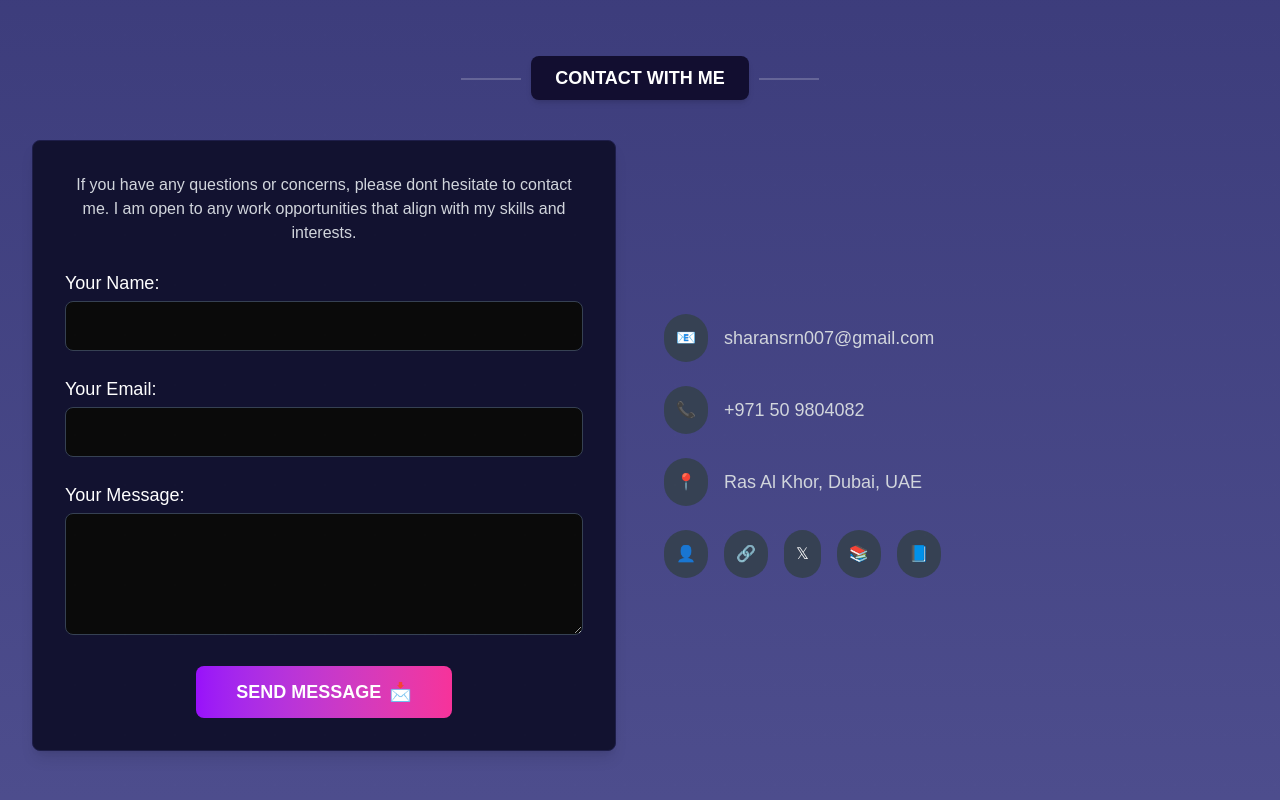
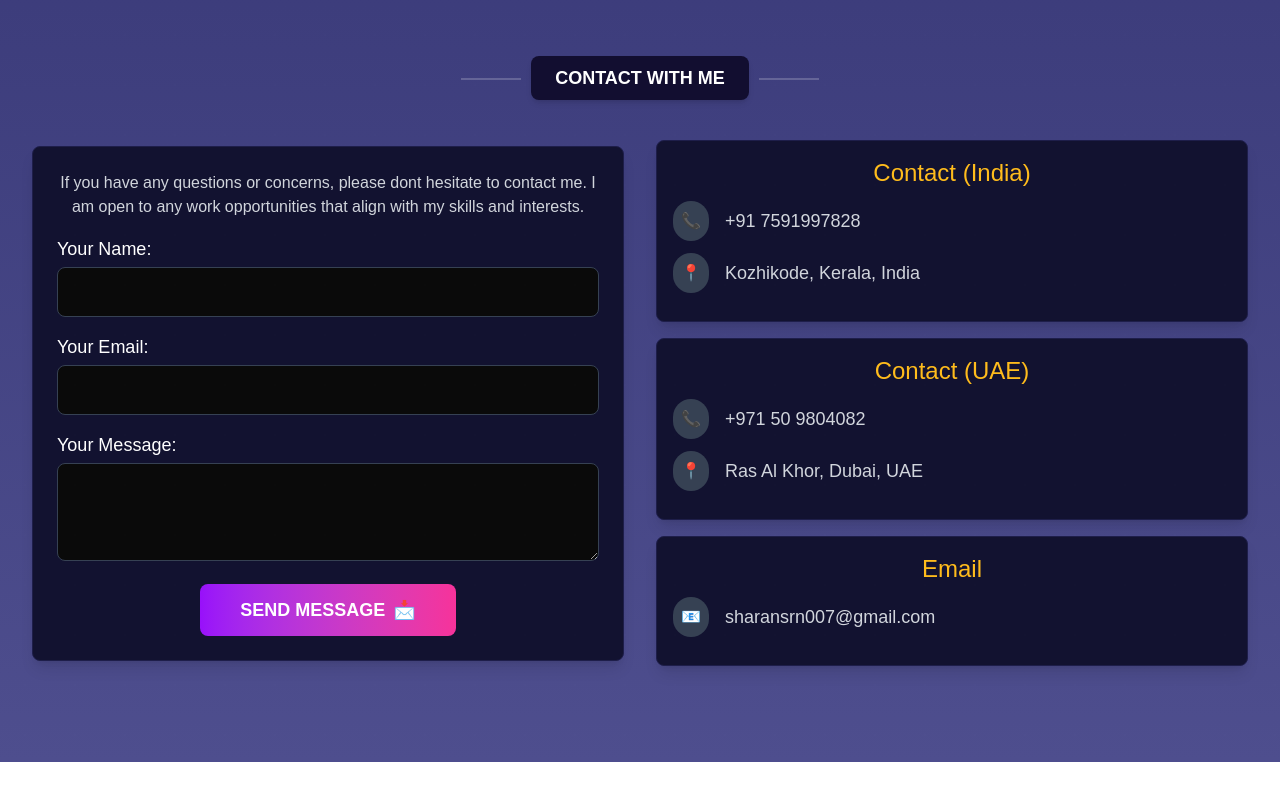
Before and after one commit to sharan-dev-ae/sharan-ks-portfolio, a Next.js app: page / in a window 1280 px wide. Shown: the part 4790-5590 px from the top of the page. After the commit the page ends 5552 px from the top, so only its background shows below. Built offline with nearby package versions, Linux system fonts and the light colour scheme.

Commit message:
Enhancement: Improved UX for contact section

```diff
--- a/src/app/components/Contact.tsx
+++ b/src/app/components/Contact.tsx
@@ -1,14 +1,16 @@
-'use client'
-import React, { useState } from 'react';
+"use client";
+import React, { useState } from "react";
 
 const Contact = () => {
   const [formData, setFormData] = useState({
-    name: '',
-    email: '',
-    message: '',
+    name: "",
+    email: "",
+    message: "",
   });
 
-  const handleChange = (e: React.ChangeEvent<HTMLInputElement | HTMLTextAreaElement>) => {
+  const handleChange = (
+    e: React.ChangeEvent<HTMLInputElement | HTMLTextAreaElement>
+  ) => {
     const { name, value } = e.target;
     setFormData({
       ...formData,
@@ -23,23 +25,32 @@ const Contact = () => {
   };
 
   return (
-    <section id="contact" className="py-24 text-white bg-gradient-to-b from-[#3C3C7B] to-[#4E4E8E]">
+    <section
+      id="contact"
+      className="py-24 text-white bg-gradient-to-b from-[#3C3C7B] to-[#4E4E8E]" // Reduced padding
+    >
       <div className="container mx-auto px-8 text-center">
         {/* Section Title */}
-        <h2 className="section-title">CONTACT WITH ME</h2>
-
-        <div className="grid grid-cols-1 md:grid-cols-2 gap-12 items-center">
+        <h2 className="section-title mb-8">CONTACT WITH ME</h2>{" "}
+        {/* Reduced bottom margin */}
+        <div className="grid grid-cols-1 md:grid-cols-2 gap-8 items-center">
           {/* Contact Form (Left Side) */}
-          <div className="bg-[#121230] p-8 rounded-lg shadow-lg border border-[#1E1E4A]">
-            <p className="text-gray-300 mb-6">
-              If you have any questions or concerns, please dont hesitate to contact me.
-              I am open to any work opportunities that align with my skills and interests.
+          <div className="bg-[#121230] p-6 rounded-lg shadow-lg border border-[#1E1E4A]">
+            {" "}
+            {/* Reduced padding */}
+            <p className="text-gray-300 mb-4">
+              If you have any questions or concerns, please dont hesitate to
+              contact me. I am open to any work opportunities that align with my
+              skills and interests.
             </p>
-
-            <form onSubmit={handleSubmit} className="space-y-6">
+            <form onSubmit={handleSubmit} className="space-y-4">
+              {" "}
+              {/* Reduced space */}
               {/* Name Input */}
               <div>
-                <label className="block text-left text-lg mb-1">Your Name:</label>
+                <label className="block text-left text-lg mb-1">
+                  Your Name:
+                </label>
                 <input
                   type="text"
                   name="name"
@@ -48,10 +59,11 @@ const Contact = () => {
                   className="w-full p-3 bg-[#0A0A0A] border border-gray-700 rounded-lg focus:ring-2 focus:ring-green-400 outline-none"
                 />
               </div>
-
               {/* Email Input */}
               <div>
-                <label className="block  text-left text-lg mb-1">Your Email:</label>
+                <label className="block text-left text-lg mb-1">
+                  Your Email:
+                </label>
                 <input
                   type="email"
                   name="email"
@@ -60,21 +72,21 @@ const Contact = () => {
                   className="w-full p-3 bg-[#0A0A0A] border border-gray-700 rounded-lg focus:ring-2 focus:ring-green-400 outline-none"
                 />
               </div>
-
               {/* Message Input */}
               <div>
-                <label className="block text-lg mb-1 text-left">Your Message:</label>
+                <label className="block text-lg mb-1 text-left">
+                  Your Message:
+                </label>
                 <textarea
                   name="message"
                   value={formData.message}
                   onChange={handleChange}
-                  rows={4}
+                  rows={3} // Reduced row height
                   className="w-full p-3 bg-[#0A0A0A] border border-gray-700 rounded-lg focus:ring-2 focus:ring-green-400 outline-none"
                 ></textarea>
               </div>
-
               {/* Submit Button */}
-              <div className='flex justify-center'>
+              <div className="flex justify-center">
                 <button
                   type="submit"
                   className="w-50% bg-gradient-to-r from-purple-600 to-pink-500 text-white py-3 px-10 rounded-lg text-lg font-semibold flex justify-center items-center gap-2 hover:scale-105 transition-transform duration-300"
@@ -82,55 +94,60 @@ const Contact = () => {
                   SEND MESSAGE <span>📩</span>
                 </button>
               </div>
-
             </form>
           </div>
 
-          {/* Contact Details (Right Side) */}
-          <div className="space-y-6">
-            {/* Email */}
-            <div className="flex items-center space-x-4">
-              <div className="bg-gray-700 p-3 rounded-full">
-                <span>📧</span>
+          <div className="space-y-4">
+  {/* Indian Contact Section */}
+  <div className="bg-[#121230] p-4 rounded-lg shadow-lg border border-[#1E1E4A]">
+    <h3 className="text-2xl text-[#FFBC1C] mb-3">Contact (India)</h3>
+
+    <div className="flex items-center space-x-4 mb-3">
+      <div className="bg-gray-700 p-2 rounded-full">
+        <span>📞</span>
       </div>
-              <p className="text-lg text-gray-300">sharansrn007@gmail.com</p>
+      <p className="text-lg text-gray-300">+91 7591997828</p>
     </div>
 
-            {/* Phone */}
-            <div className="flex items-center space-x-4">
-              <div className="bg-gray-700 p-3 rounded-full">
+    <div className="flex items-center space-x-4 mb-3">
+      <div className="bg-gray-700 p-2 rounded-full">
+        <span>📍</span>
+      </div>
+      <p className="text-lg text-gray-300">Kozhikode, Kerala, India</p>
+    </div>
+  </div>
+
+  {/* UAE Contact Section */}
+  <div className="bg-[#121230] p-4 rounded-lg shadow-lg border border-[#1E1E4A]">
+    <h3 className="text-2xl text-[#FFBC1C] mb-3">Contact (UAE)</h3>
+
+    <div className="flex items-center space-x-4 mb-3">
+      <div className="bg-gray-700 p-2 rounded-full">
         <span>📞</span>
       </div>
       <p className="text-lg text-gray-300">+971 50 9804082</p>
     </div>
 
-            {/* Location */}
-            <div className="flex items-center space-x-4">
-              <div className="bg-gray-700 p-3 rounded-full">
+    <div className="flex items-center space-x-4 mb-3">
+      <div className="bg-gray-700 p-2 rounded-full">
         <span>📍</span>
       </div>
       <p className="text-lg text-gray-300">Ras Al Khor, Dubai, UAE</p>
     </div>
+  </div>
 
-            {/* Social Icons */}
-            <div className="flex space-x-4 mt-6">
-              <div className="bg-gray-700 p-3 rounded-full hover:bg-gray-600 transition">
-                <span>👤</span>
+  {/* Common Email Section */}
+  <div className="bg-[#121230] p-4 rounded-lg shadow-lg border border-[#1E1E4A]">
+    <h3 className="text-2xl text-[#FFBC1C] mb-3">Email</h3>
+    <div className="flex items-center space-x-4 mb-3">
+      <div className="bg-gray-700 p-2 rounded-full">
+        <span>📧</span>
       </div>
-              <div className="bg-gray-700 p-3 rounded-full hover:bg-gray-600 transition">
-                <span>🔗</span>
-              </div>
-              <div className="bg-gray-700 p-3 rounded-full hover:bg-gray-600 transition">
-                <span>𝕏</span>
-              </div>
-              <div className="bg-gray-700 p-3 rounded-full hover:bg-gray-600 transition">
-                <span>📚</span>
-              </div>
-              <div className="bg-gray-700 p-3 rounded-full hover:bg-gray-600 transition">
-                <span>📘</span>
+      <p className="text-lg text-gray-300">sharansrn007@gmail.com</p>
     </div>
   </div>
 </div>
+
         </div>
       </div>
     </section>
```
Lines whose indentation alone changed are shown as unchanged.
